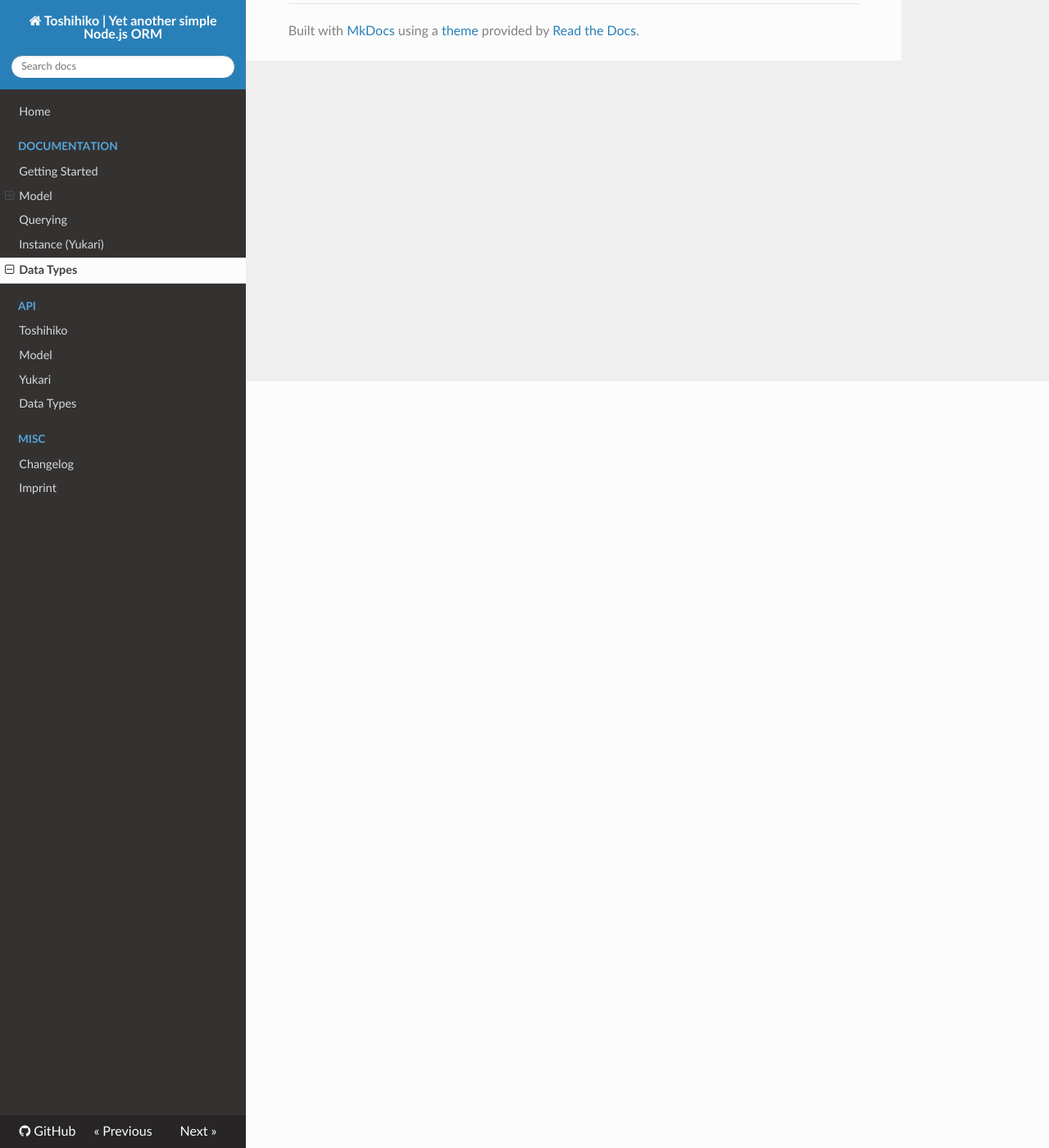
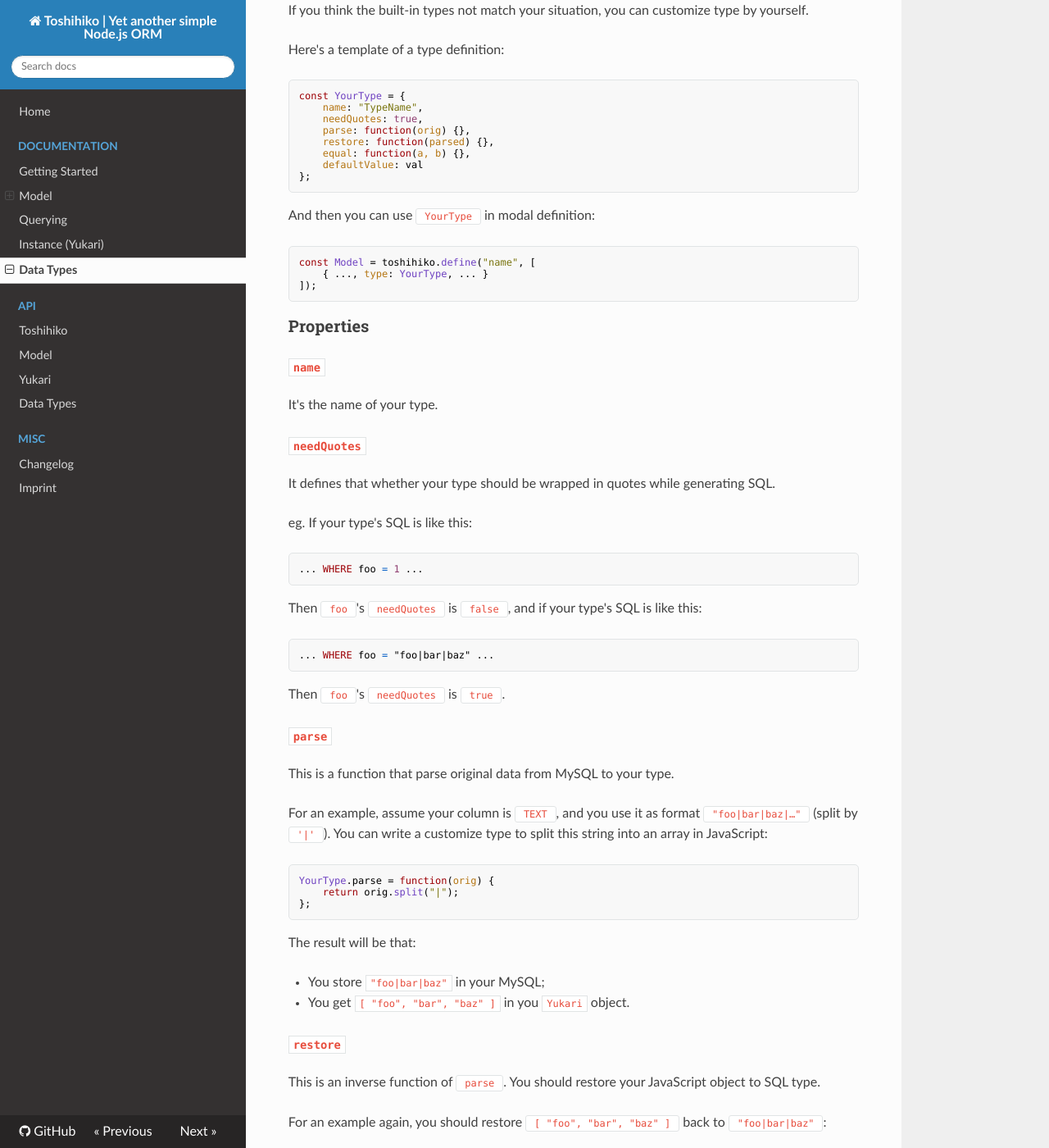
Before and after one commit to toshihikojs/Toshihiko, an MkDocs documentation site: the page built from docs/docs/type.md, in a window 1280 px wide and 1400 px high, scrolled down 935 px. Shown: the whole window at 82% size. Built offline with MkDocs 1.6.1, drawn with Linux system fonts in a browser that asks for light colours; nearby versions of some CDN libraries; old or Windows-style settings are respelled for this version of MkDocs; some of the changed text lies outside the part shown.

Commit message:
docs: introduce customized type

````diff
--- a/docs/docs/type.md
+++ b/docs/docs/type.md
@@ -29,3 +29,100 @@ You can get 6 types in `Type` object:
 + `Type.Integer`: the column will be converted to a integer number in JavaScript. Any `*INT` type is recommended in MySQL for this type;
 + `Type.Json`: the column will be converted to a JSON object in JavaScript. Some long string types (eg. `TEXT` or `LONGTEXT`) are recommended in MySQL for this type;
 + `Type.String`: the column will be converted to a JavaScript string. Any string type (eg. `CHAR`, `VARCHAR`, `TEXT`, etc.) are recommended in MySQL for this type.
+
+## Customize Type
+
+If you think the built-in types not match your situation, you can customize type by yourself.
+
+Here's a template of a type definition:
+
+```js
+const YourType = {
+    name: "TypeName",
+    needQuotes: true,
+    parse: function(orig) {},
+    restore: function(parsed) {},
+    equal: function(a, b) {},
+    defaultValue: val
+};
+```
+
+And then you can use `YourType` in modal definition:
+
+```js
+const Model = toshihiko.define("name", [
+    { ..., type: YourType, ... }
+]);
+```
+
+### Properties
+
+#### `name`
+
+It's the name of your type.
+
+#### `needQuotes`
+
+It defines that whether your type should be wrapped in quotes while generating SQL.
+
+eg. If your type's SQL is like this:
+
+```sql
+... WHERE foo = 1 ...
+```
+
+Then `foo`'s `needQuotes` is `false`, and if your type's SQL is like this:
+
+```sql
+... WHERE foo = "foo|bar|baz" ...
+```
+
+Then `foo`'s `needQuotes` is `true`.
+
+#### `parse`
+
+This is a function that parse original data from MySQL to your type.
+
+For an example, assume your column is `TEXT`, and you use it as format `"foo|bar|baz|…"` (split by `'|'`). You can write a customize type to split this string into an array in JavaScript:
+
+```js
+YourType.parse = function(orig) {
+    return orig.split("|");
+};
+```
+
+The result will be that:
+
++ You store `"foo|bar|baz"` in your MySQL;
++ You get `[ "foo", "bar", "baz" ]` in you `Yukari` object.
+
+#### `restore`
+
+This is an inverse function of `parse`. You should restore your JavaScript object to SQL type.
+
+For an example again, you should restore `[ "foo", "bar", "baz" ]` back to `"foo|bar|baz"`:
+
+```js
+YourType.restore = function(parsed) {
+    return parsed.join("|");
+};
+```
+
+#### `equal`
+
+This function should return whether the first parameter equals to second parameter.
+
+> Be careful that `[ "foo", "bar", "baz" ]` is `!==` to another `[ "foo", "bar", "baz" ]` in JavaScript because they are not the same pointer. So we should do this judgement in another way.
+
+Eg.
+
+```js
+YourType.equal = function(a, b) {
+    if(a.length !== b.length) return false;
+    for(let i = 0; i < a.length; i++) {
+        if(a[i] !== b[i]) return false;
+    }
+
+    return true;
+};
+```
````
